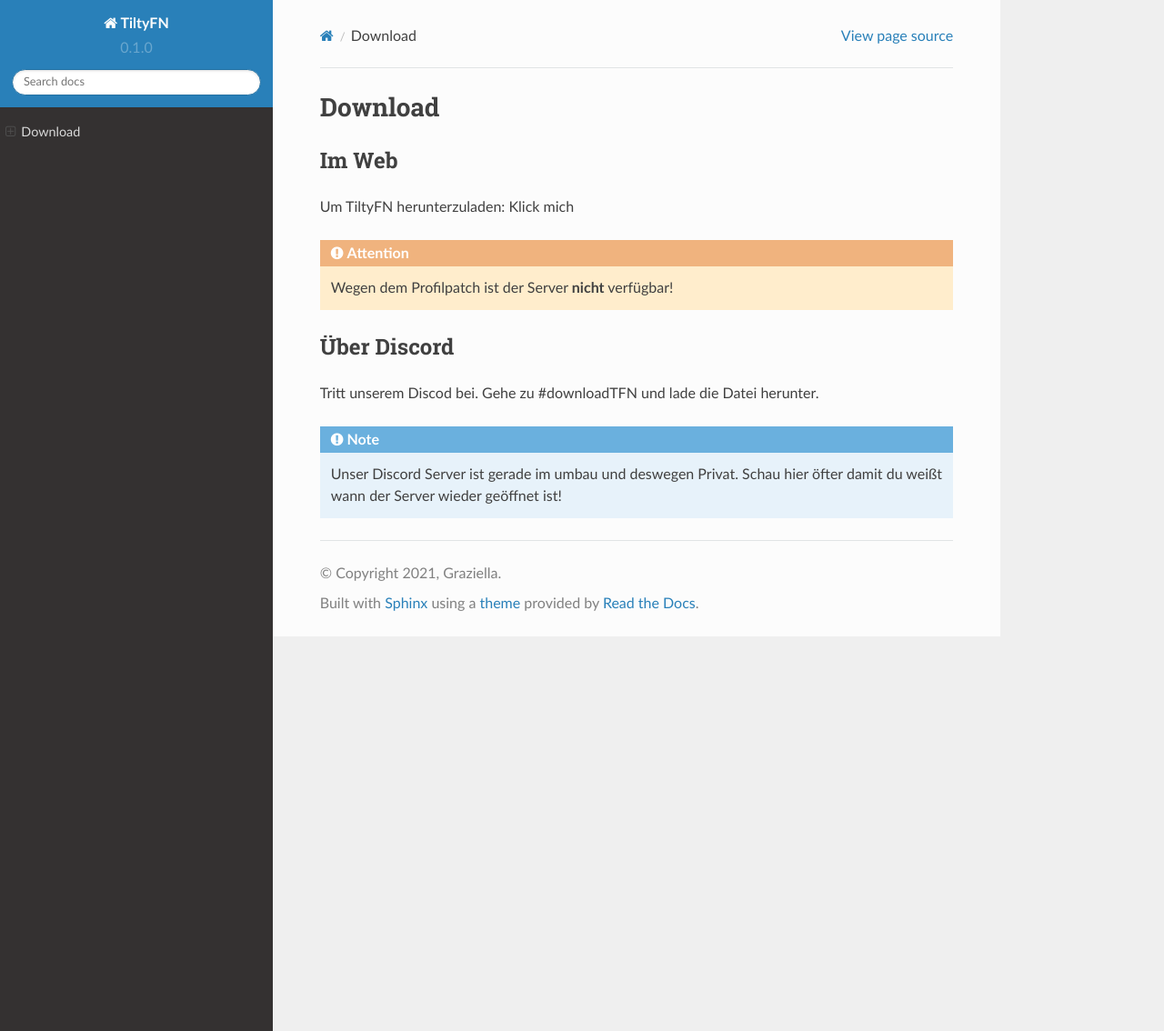
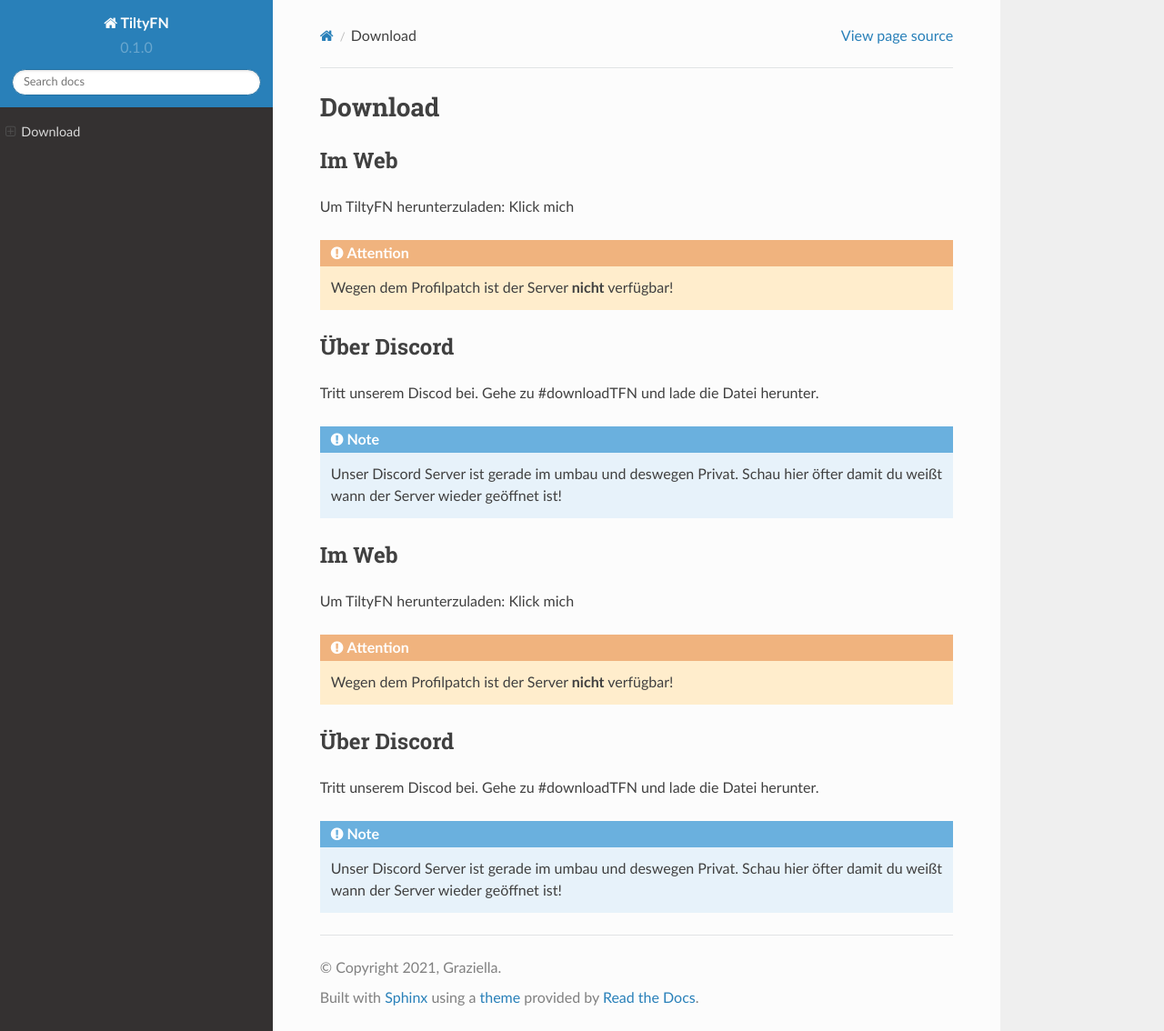
Before and after one commit to t1l7y09/TiltyFN, a Sphinx documentation site: the page built from docs/source/Download.rst, in a window 1280 px wide and 1134 px high. Shown: the whole window at 91% size. Built offline with Sphinx 7.4.7 and the Read the Docs theme 2.0.0, drawn with Linux system fonts in a browser that asks for light colours; pages that are not in the unit, such as notebooks, are missing from menus.

Commit message:
Update Download.rst

```diff
--- a/docs/source/Download.rst
+++ b/docs/source/Download.rst
@@ -1,5 +1,5 @@
 Download
-========
+===================================
 
 .. _Download:
 
@@ -22,3 +22,26 @@
 
    Unser Discord Server ist gerade im umbau und deswegen Privat. Schau hier öfter
    damit du weißt wann der Server wieder geöffnet ist!
+
+
+.. _Download:
+
+Im Web
+------
+
+Um TiltyFN herunterzuladen:
+Klick mich
+
+.. Attention::
+
+   Wegen dem Profilpatch ist der Server **nicht** verfügbar!
+
+Über Discord
+------------
+
+Tritt unserem Discod bei. Gehe zu #downloadTFN und lade die Datei herunter.
+
+.. Note::
+
+   Unser Discord Server ist gerade im umbau und deswegen Privat. Schau hier öfter
+   damit du weißt wann der Server wieder geöffnet ist!
```
